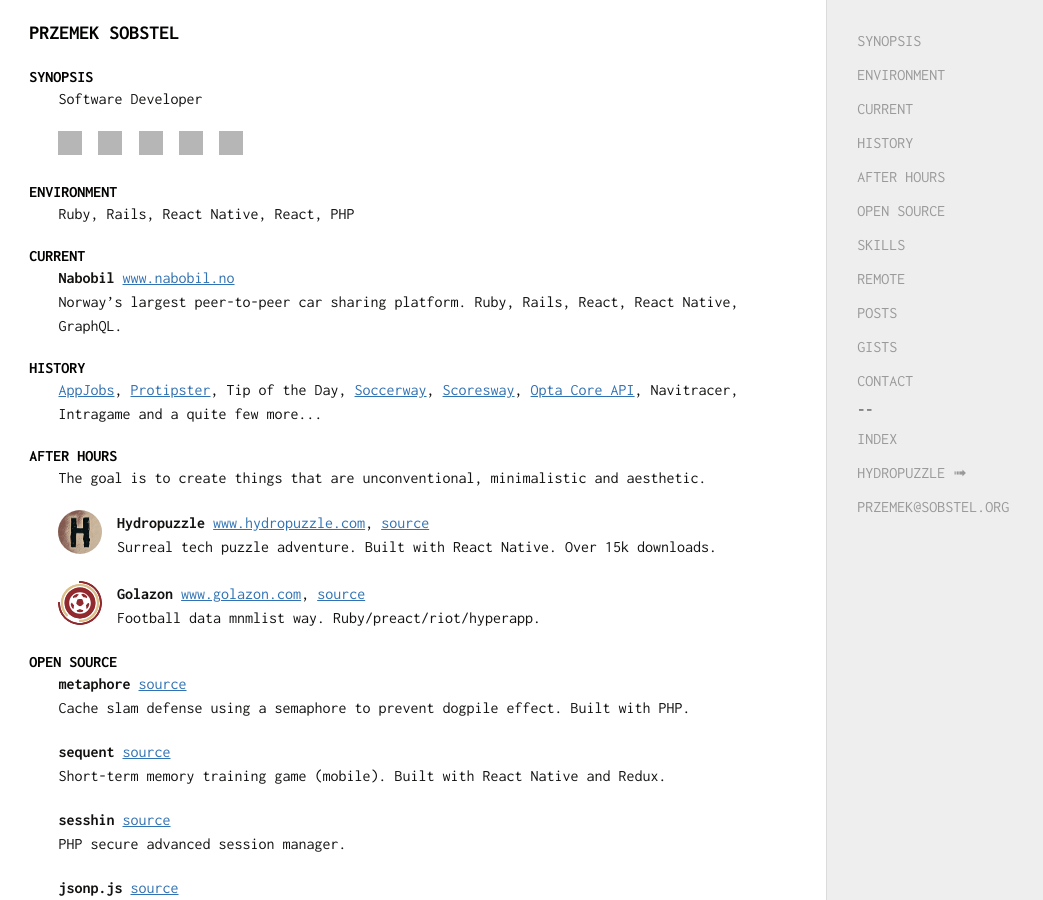
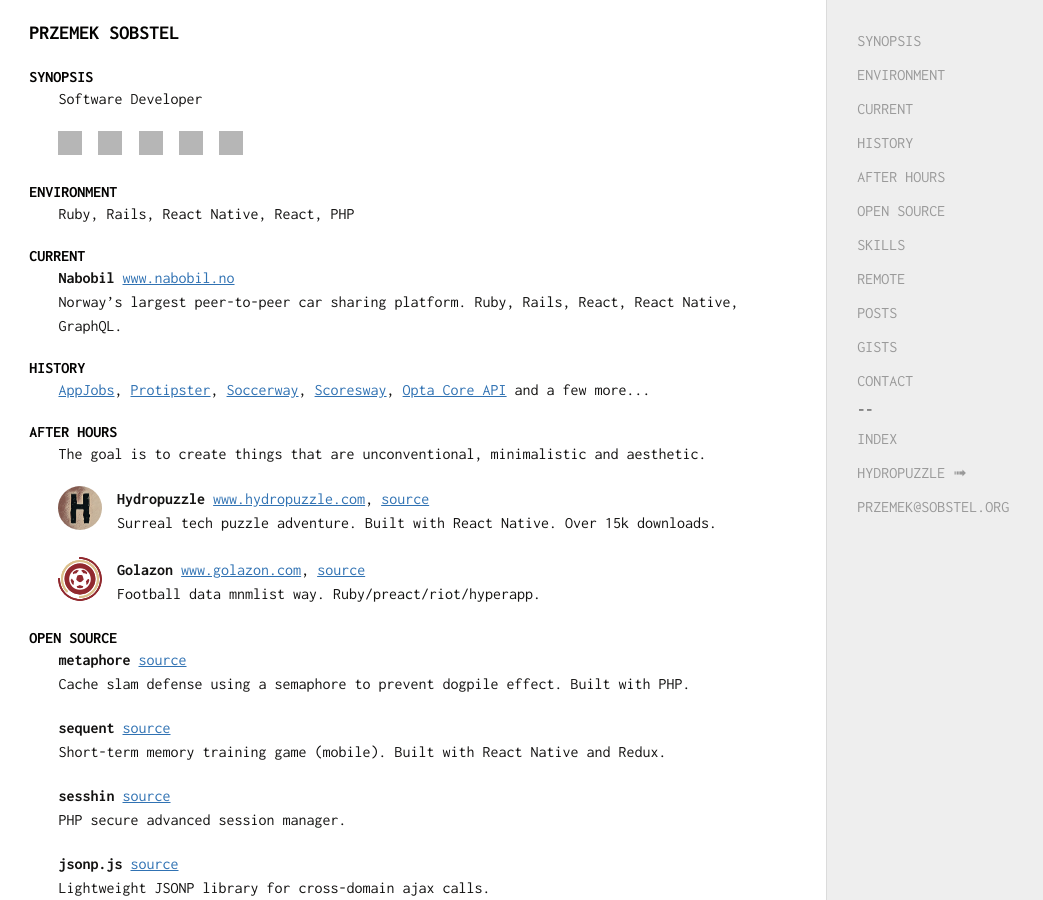
Before and after one commit to sobstel/sobstel.github.com, a Jekyll site: the page built from index.html, in a window 1280 px wide and 900 px high. Shown: the whole window, without its empty margins (0-1043 px from the left). Built offline with Jekyll 4.4.1, drawn with Linux system fonts in a browser that asks for light colours; grey boxes are pictures that could not be loaded.

Commit message:
Shrink history

```diff
--- a/index.html
+++ b/index.html
@@ -69,9 +69,9 @@
 
 <h2 id="HISTORY">HISTORY</h2>
 
-<p><a href="https://www.appjobs.com/">AppJobs</a>, <a href="https://www.protipster.com/">Protipster</a>, Tip of the Day,
+<p><a href="https://www.appjobs.com/">AppJobs</a>, <a href="https://www.protipster.com/">Protipster</a>,
 <a href="http://www.soccerway.com/">Soccerway</a>, <a href="http://www.scoresway.com/">Scoresway</a>,
-<a href="https://www.optasports.com/services/data-feeds/">Opta Core API</a>, Navitracer, Intragame and a quite few more...</p>
+<a href="https://www.optasports.com/services/data-feeds/">Opta Core API</a> and a few more...</p>
 
 <h2 id="AFTER-HOURS">AFTER HOURS</h2>
 
```
